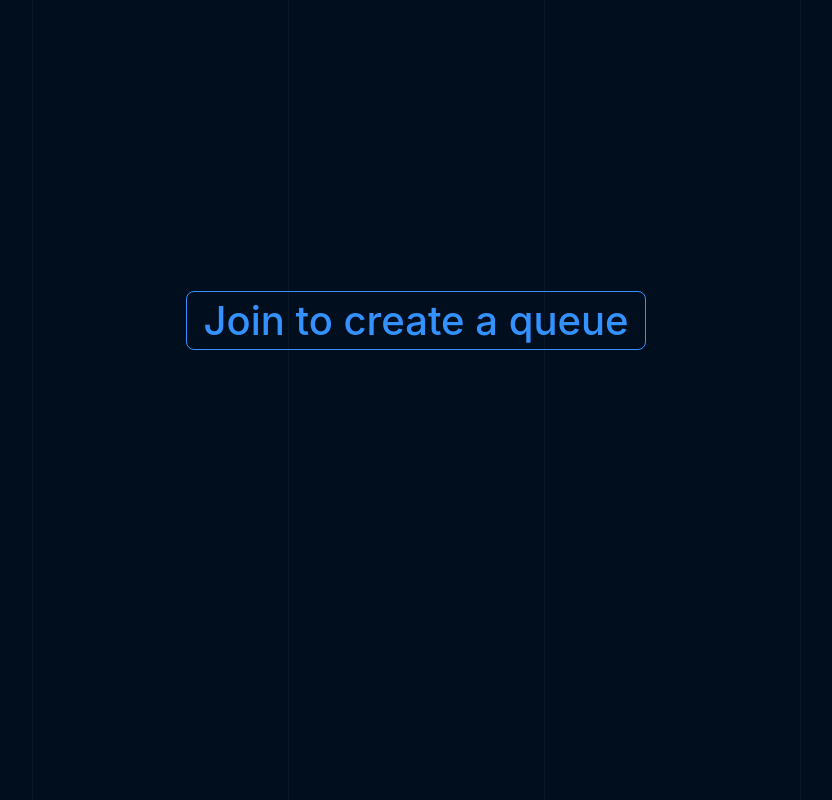
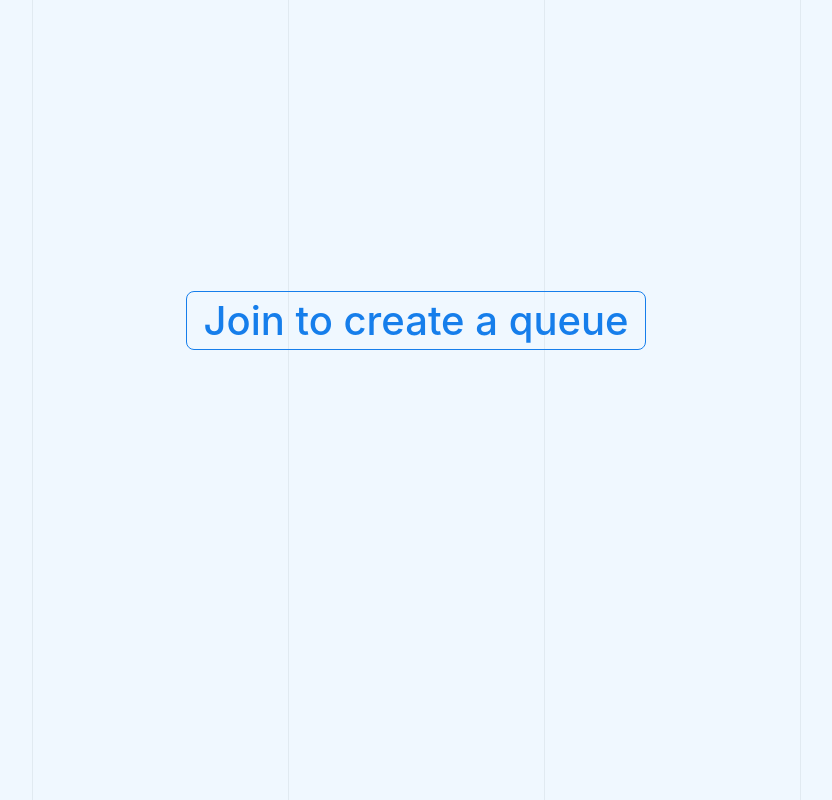
Before and after one commit to pennane/qer, a React (Vite) app in the folder packages/client/: page / in a window 1280 px wide. Shown: the whole page, without its empty margins (224-1056 px from the left). Built offline with nearby package versions, Linux system fonts and the light colour scheme.

Commit message:
theme based on system preference

```diff
--- a/packages/client/src/components/BackgroundLines.tsx
+++ b/packages/client/src/components/BackgroundLines.tsx
@@ -14,7 +14,8 @@ const Container = styled.div`
 const Item = styled.div`
   height: 100%;
   width: 20%;
-  border-left: 1px solid #ffffff0a;
+  border-left: 1px solid var(--main-fg);
+  opacity: 0.06;
 
   &:first-child {
     border-left: none;
--- a/packages/client/src/components/LoadingSpinner.tsx
+++ b/packages/client/src/components/LoadingSpinner.tsx
@@ -28,7 +28,7 @@ const Loader = styled.div`
 
   &::before {
     content: '';
-    border: 0.25rem solid white;
+    border: 0.25rem solid var(--main-fg);
     border-radius: 50%;
     width: 4.2rem;
     height: 4.2rem;
@@ -42,7 +42,7 @@ const Loader = styled.div`
 
   &::after {
     content: '';
-    border: 0.25rem solid white;
+    border: 0.25rem solid var(--main-fg);
     border-radius: 50%;
     width: 3.5rem;
     height: 3.5rem;
--- a/packages/client/src/components/Misc.tsx
+++ b/packages/client/src/components/Misc.tsx
@@ -30,6 +30,6 @@ export const Artist = styled.span`
 export const Duration = styled.span`
   margin: 0;
   font-size: 0.9rem;
-  font-weight: 200;
+  font-weight: light-dark(200, 400);
   text-rendering: optimizelegibility;
 `
--- a/packages/client/src/index.css
+++ b/packages/client/src/index.css
@@ -1,6 +1,7 @@
 * {
   box-sizing: border-box;
 }
+
 :root {
   font-family: Inter, system-ui, Avenir, Helvetica, Arial, sans-serif;
   line-height: 1.5;
@@ -8,17 +9,32 @@
 
   color-scheme: light dark;
 
-  --main-bg: #000e1e;
-  --main-fg: #e6ecf3;
-  --accent: #3392ff;
-  --faded-accent: hsl(212, 50%, 60%);
-  --error: red;
+  --main-bg-dark: #000e1e;
+  --main-fg-dark: #e6ecf3;
+  --accent-dark: #3392ff;
+  --faded-accent-dark: hsl(212, 50%, 60%);
+  --error-dark: red;
+  --warning-dark: #ffc107;
+  --success-dark: #28a745;
 
-  --info: var(--accent);
-  --danger: var(--error);
-  --warning: #ffc107;
-  --success: #28a745;
-  --plain: var(--main-fg);
+  --main-bg-light: #f0f8ff;
+  --main-fg-light: #0e141b;
+  --accent-light: #167eeb;
+  --faded-accent-light: #4474aa;
+  --error-light: #d32f2f;
+  --warning-light: #743600;
+  --success-light: #28a745;
+
+  --main-bg: light-dark(var(--main-bg-light), var(--main-bg-dark));
+  --main-fg: light-dark(var(--main-fg-light), var(--main-fg-dark));
+  --accent: light-dark(var(--accent-light), var(--accent-dark));
+  --faded-accent: light-dark(
+    var(--faded-accent-light),
+    var(--faded-accent-dark)
+  );
+  --error: light-dark(var(--error-light), var(--error-dark));
+  --warning: light-dark(var(--warning-light), var(--warning-dark));
+  --success: light-dark(var(--success-light), var(--success-dark));
 
   color: var(--main-fg);
   background-color: var(--main-bg);
@@ -28,12 +44,3 @@
   -webkit-font-smoothing: antialiased;
   -moz-osx-font-smoothing: grayscale;
 }
-
-a {
-  font-weight: 500;
-  color: #646cff;
-  text-decoration: inherit;
-}
-a:hover {
-  color: #535bf2;
-}
```
